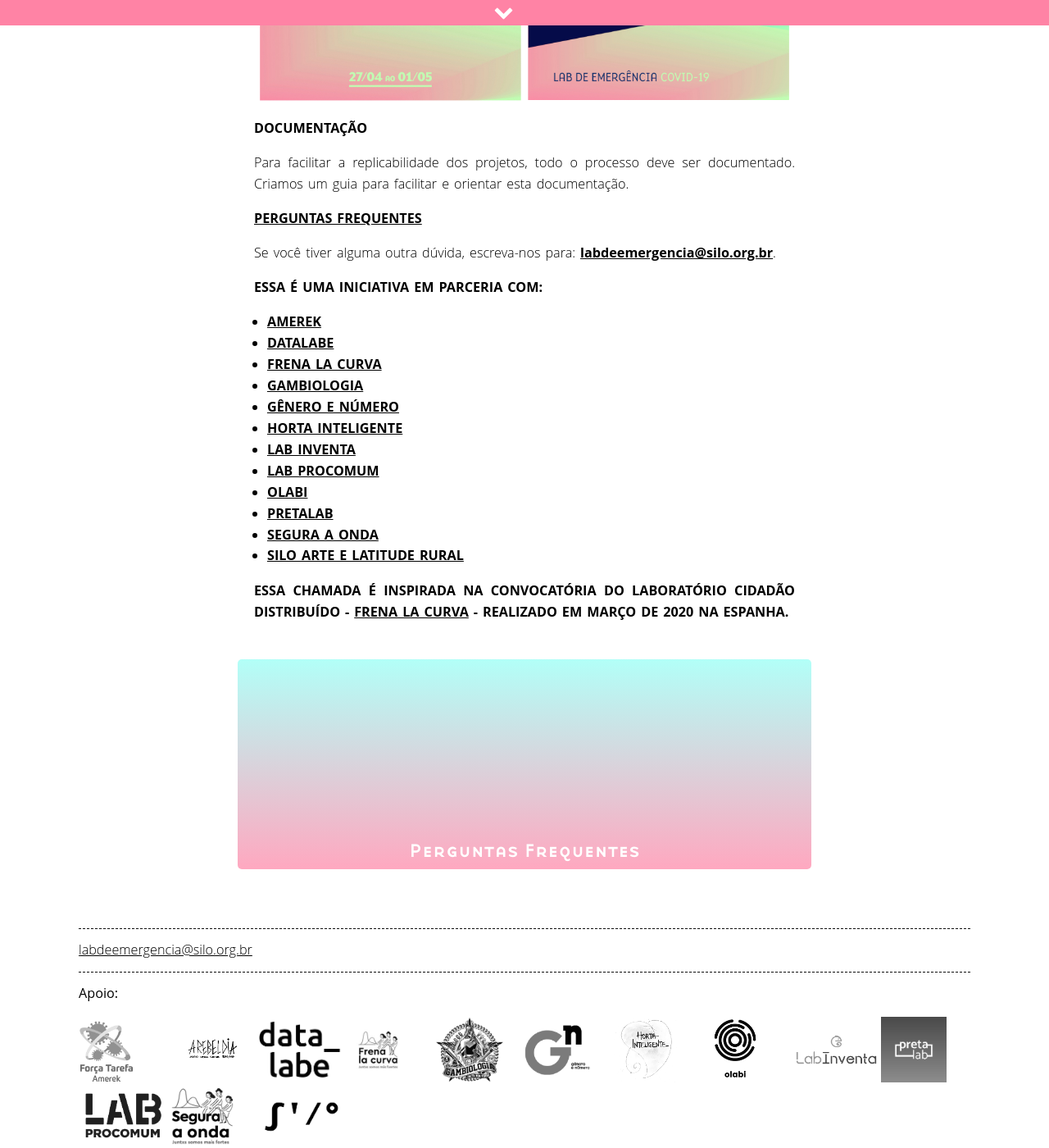
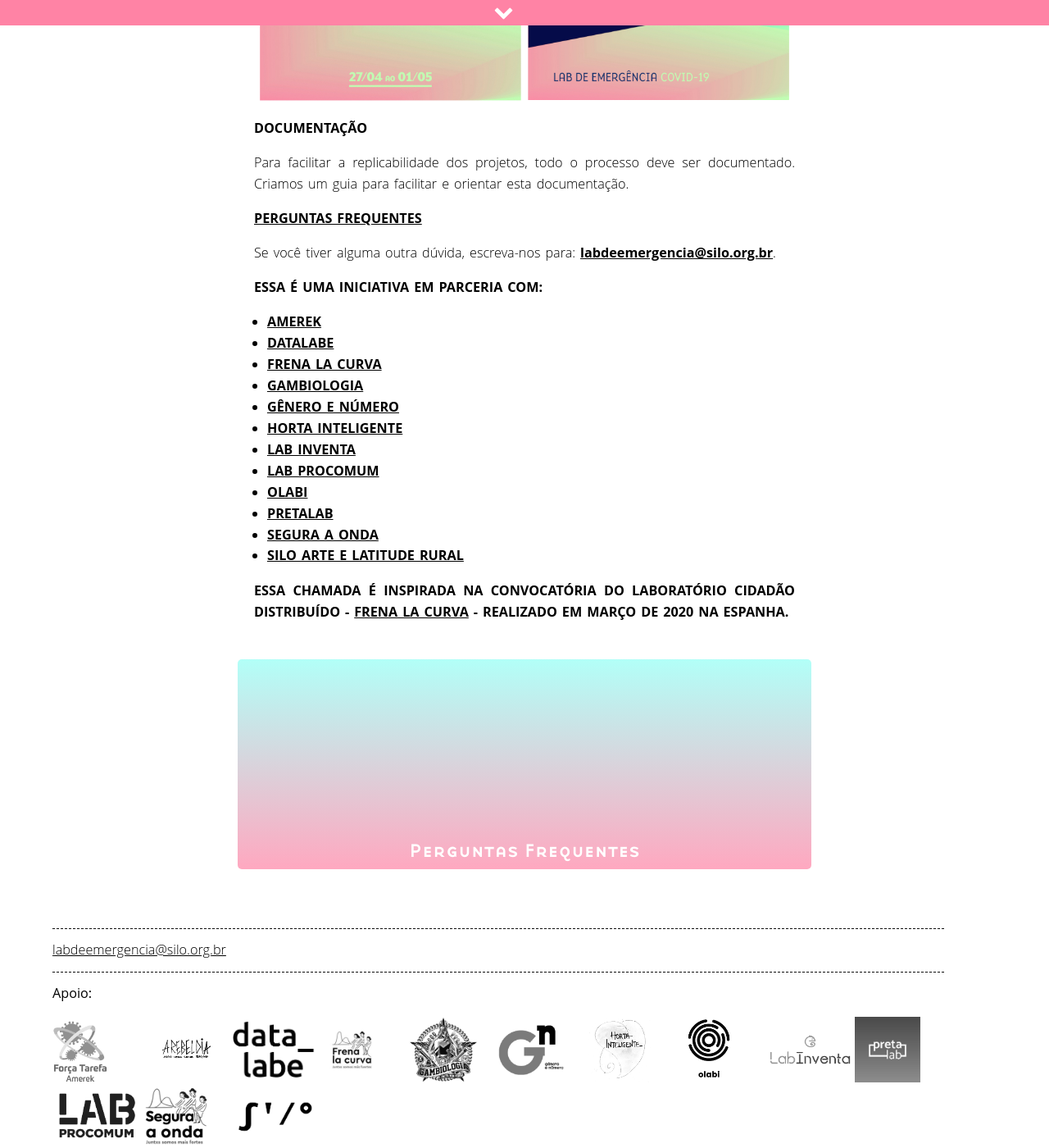
Before and after one commit to associacaosilo/labdeemergencia1ed, a Jekyll site: the page built from _pages/index.md, in a window 1280 px wide and 1400 px high, scrolled down 3052 px. Shown: the whole window at 82% size. Built offline with Jekyll 4.4.1, drawn with Linux system fonts in a browser that asks for light colours; nearby versions of some CDN libraries.

Commit message:
footer and title

```diff
--- a/_includes/footer.html
+++ b/_includes/footer.html
@@ -50,4 +50,6 @@
     </a>
   </div>
   </div>
+
+<div class="footer-line"></div>
 {% endif %}
--- a/css/main.scss
+++ b/css/main.scss
@@ -381,7 +381,7 @@
 }
 
 .list-wrapper {
-  width: 100%;
+  width: 80%;
   margin: 0 auto;
   @include media-query(DESKTOP) {
     width: 100%;//era 85%
@@ -522,7 +522,10 @@
 }
 
 .footer {
-  margin: 0 auto;
+  margin-top: 0px;
+  margin-right: 5%;
+  margin-bottom: 0px;
+  margin-left: 5%;
   box-sizing: border-box;
   width: 80%;
   padding: 12px 0;
```
Also changed, not shown: media/images/covers/cover_posts.png.
